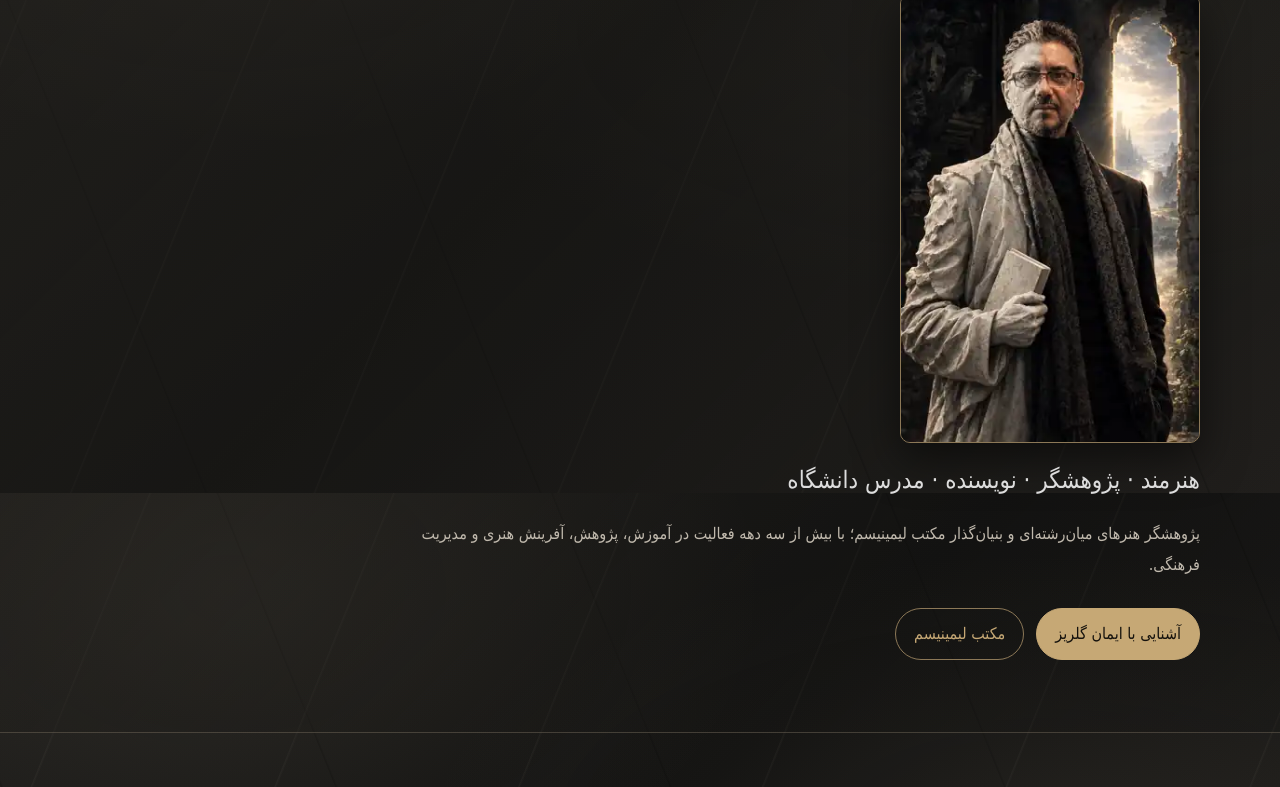
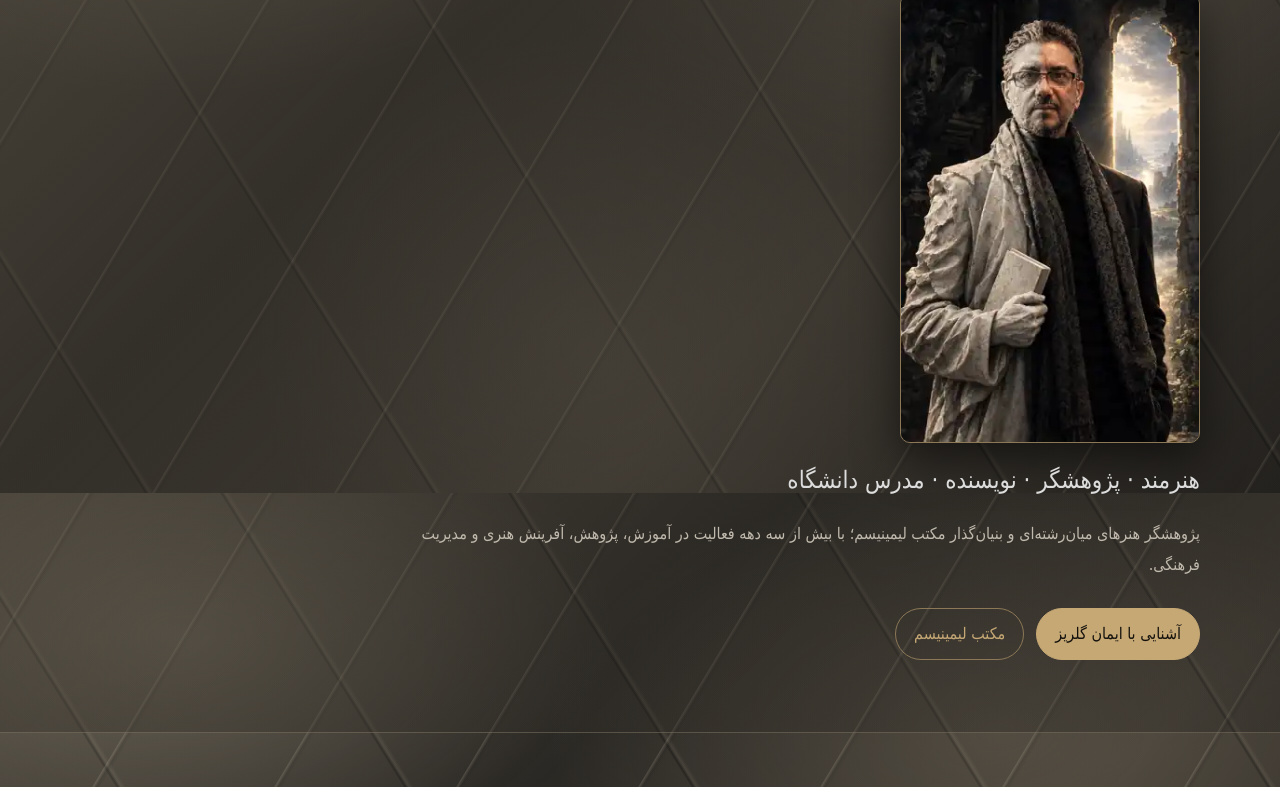
Before and after one commit to imangolrizimangolriz-commits/iman-golriz-website, a plain HTML site: page index.html in a window 1280 px wide. Shown: the part 307-1094 px from the top of the page. Drawn offline with Linux system fonts and the light colour scheme.

Commit message:
Increase visible stone texture and contrast

```diff
--- a/index.html
+++ b/index.html
@@ -52,6 +52,23 @@ body{
 section{background:transparent}
 .card{background:linear-gradient(145deg,rgba(48,45,40,.78),rgba(22,21,19,.88));border-color:rgba(190,177,151,.26);box-shadow:inset 0 1px 0 rgba(255,255,255,.035),0 12px 34px rgba(0,0,0,.16)}
 .statement{color:#e6dfd2}
+
+
+/* Stronger visible stone finish: avoid an almost-black flat appearance */
+body{
+ background-color:#34312c !important;
+ background-image:
+  radial-gradient(ellipse at 14% 18%,rgba(226,211,181,.24),transparent 28%),
+  radial-gradient(ellipse at 78% 30%,rgba(185,169,143,.19),transparent 32%),
+  radial-gradient(ellipse at 46% 82%,rgba(139,129,111,.20),transparent 34%),
+  repeating-linear-gradient(121deg,transparent 0 74px,rgba(226,215,193,.16) 75px,rgba(30,28,25,.26) 78px,transparent 82px,transparent 156px),
+  repeating-linear-gradient(58deg,transparent 0 122px,rgba(0,0,0,.34) 124px,rgba(210,198,174,.10) 127px,transparent 131px,transparent 244px),
+  linear-gradient(135deg,#514b41 0%,#292723 38%,#403b33 67%,#24221f 100%) !important;
+ background-attachment:fixed;
+}
+.hero{background:linear-gradient(135deg,rgba(70,64,54,.58),rgba(25,24,22,.26)) !important}
+.card{background:linear-gradient(145deg,rgba(67,62,53,.88),rgba(34,32,28,.91)) !important;border-color:rgba(218,204,177,.34) !important}
+.top{background:rgba(27,26,23,.88) !important}
 
 </style>
 <script type="application/ld+json">
```
